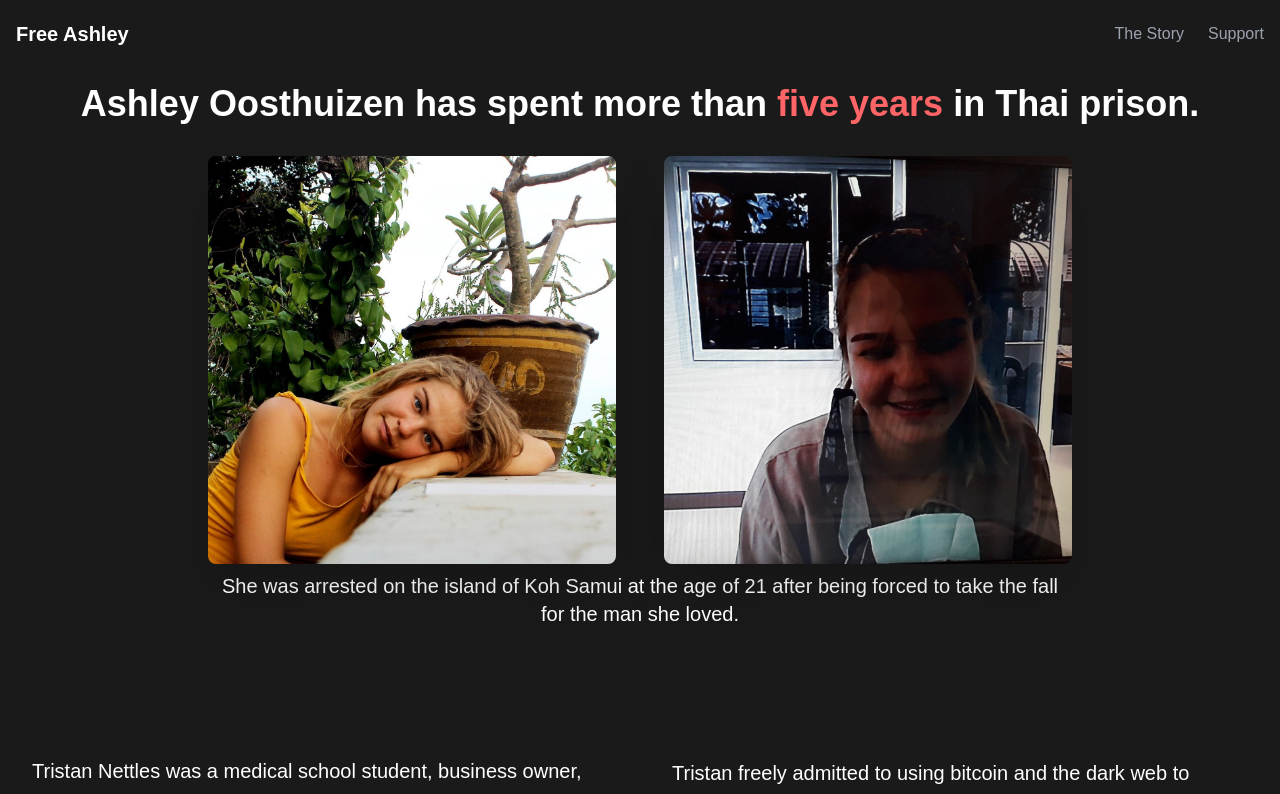
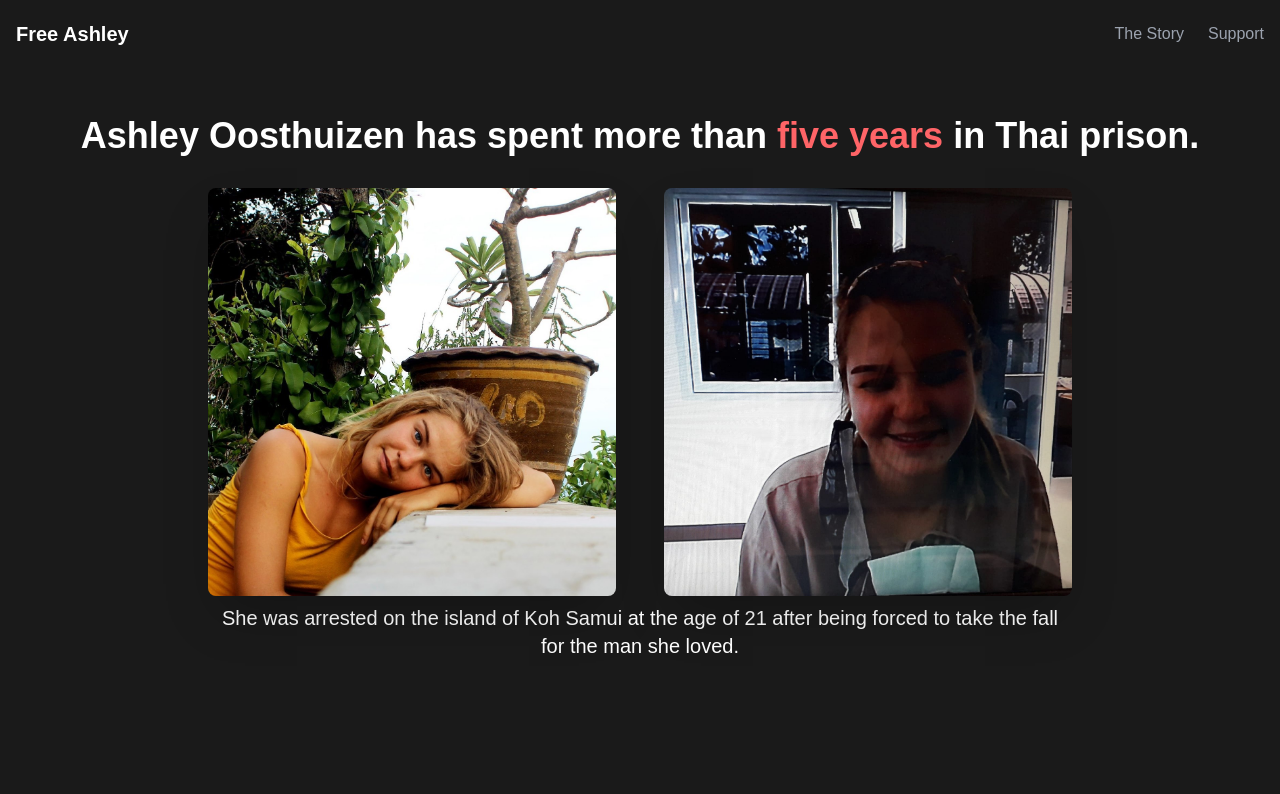
Before and after one commit to BodiAugustus/free-ashley, a Next.js app: page / in a window 1280 px wide. Shown: the top 794 px of the page. Built offline with nearby package versions, Linux system fonts and the light colour scheme.

Commit message:
Final touches

```diff
--- a/app/sections/Section1.js
+++ b/app/sections/Section1.js
@@ -2,9 +2,9 @@
 import Image from "next/image";
 const Section1 = () => {
   return (
-    <main className="max-h-screen bg-[var(--color-primary)] text-white font-[var(--font-serif)]">
+    <main className="min-h-screen bg-[var(--color-primary)] text-white font-[var(--font-serif)]">
       <header className="p-4 text-center">
-        <h1 className="text-4xl font-bold">
+        <h1 className="text-4xl font-bold pt-8">
           Ashley Oosthuizen has spent more than{" "}
           <span className="text-red-400">five years</span> in Thai prison.
         </h1>
```
